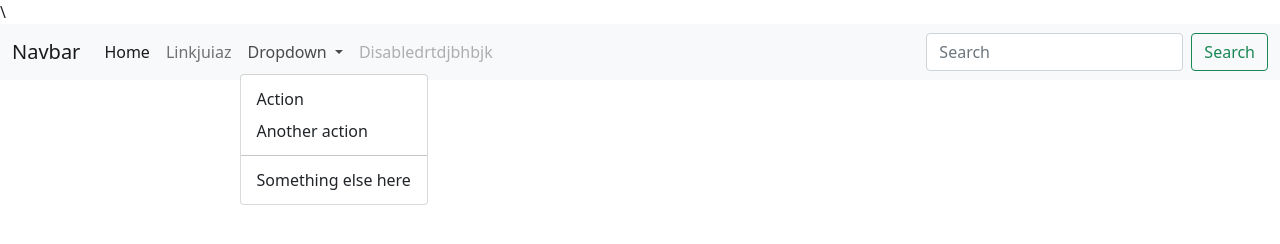
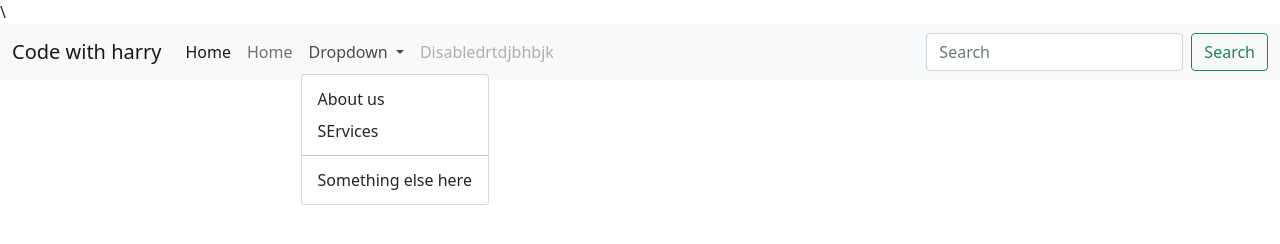
Before and after one commit to serijarvis/Sample-repository, a plain HTML site: page myproject/index.html in a window 1280 px wide. Both pictures are taken after a click on the button "Dropdown". Drawn offline with nearby package versions, Linux system fonts and the light colour scheme.

Commit message:
fixed the structure

```diff
--- a/myproject/index.html
+++ b/myproject/index.html
@@ -13,7 +13,7 @@
   <body>
    \<nav class="navbar navbar-expand-lg navbar-light bg-light">
     <div class="container-fluid">
-      <a class="navbar-brand" href="#">Navbar</a>
+      <a class="navbar-brand" href="#">Code with harry</a>
       <button class="navbar-toggler" type="button" data-bs-toggle="collapse" data-bs-target="#navbarSupportedContent" aria-controls="navbarSupportedContent" aria-expanded="false" aria-label="Toggle navigation">
         <span class="navbar-toggler-icon"></span>
       </button>
@@ -23,15 +23,15 @@
             <a class="nav-link active" aria-current="page" href="#">Home</a>
           </li>
           <li class="nav-item">
-            <a class="nav-link" href="#">Linkjuiaz</a>
+            <a class="nav-link" href="#">Home</a>
           </li>
           <li class="nav-item dropdown">
             <a class="nav-link dropdown-toggle" href="#" id="navbarDropdown" role="button" data-bs-toggle="dropdown" aria-expanded="false">
               Dropdown
             </a>
             <ul class="dropdown-menu" aria-labelledbyjbjusx="navbarDropdown">
-              <li><a class="dropdown-item" href="#">Action</a></li>
-              <li><a class="dropdown-item" href="#">Another action</a></li>
+              <li><a class="dropdown-item" href="#">About us</a></li>
+              <li><a class="dropdown-item" href="#">SErvices</a></li>
               <li><hr class="dropdown-divider"></li>
               <li><a class="dropdown-item" href="#">Something else here</a></li>
             </ul>
```
